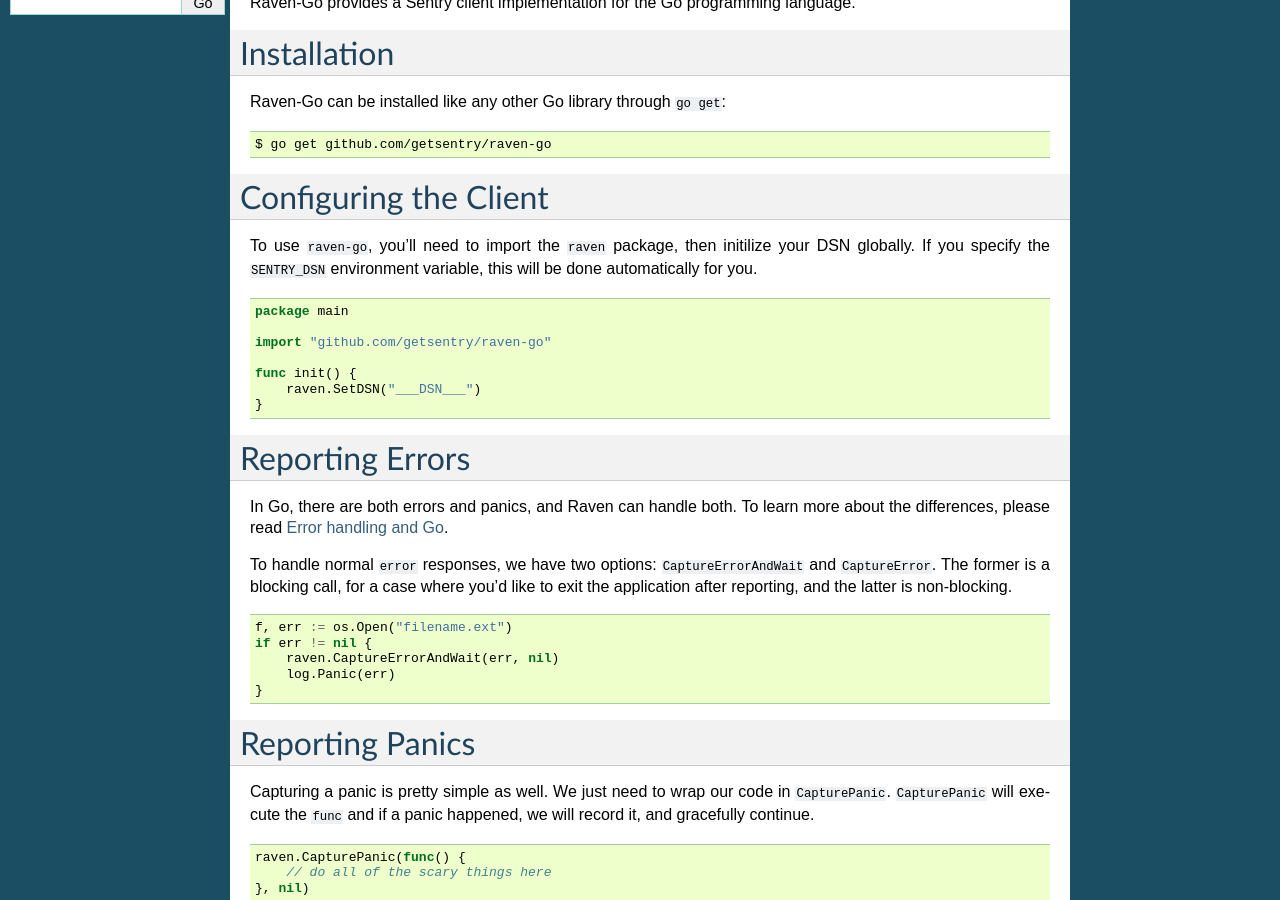
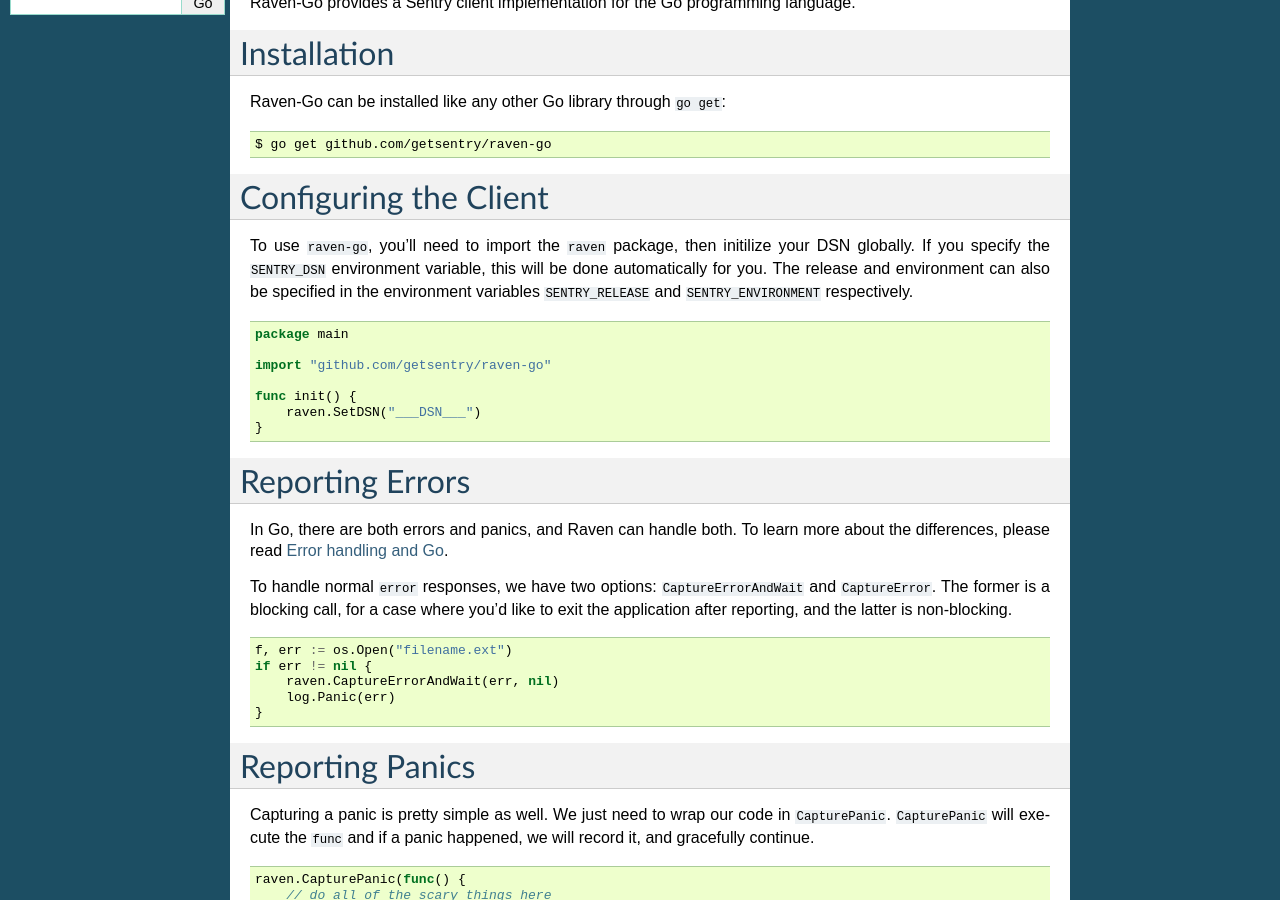
Before and after one commit to getsentry/raven-go, a Sphinx documentation site: the page built from docs/index.rst, in a window 1280 px wide and 900 px high, scrolled down 353 px. Built offline with Sphinx 7.4.7, drawn with Linux system fonts in a browser that asks for light colours.

Commit message:
Added support for SENTRY_RELEASE and SENTRY_ENVIRONMENT envvars. (#175)

```diff
--- a/docs/index.rst
+++ b/docs/index.rst
@@ -32,7 +32,8 @@
 
 To use ``raven-go``, you'll need to import the ``raven`` package, then initilize your
 DSN globally. If you specify the ``SENTRY_DSN`` environment variable, this will be
-done automatically for you.
+done automatically for you. The release and environment can also be specified in the
+environment variables ``SENTRY_RELEASE`` and ``SENTRY_ENVIRONMENT`` respectively.
 
 .. sourcecode:: go
 
--- a/docs/integrations/http.rst
+++ b/docs/integrations/http.rst
@@ -28,7 +28,8 @@
     }
 
 If you don't call ``SetDSN``, we will attempt to read it from your environment under the
-``SENTRY_DSN`` environment variable.
+``SENTRY_DSN`` environment variable. The release and environment will also be read from
+the environment variables ``SENTRY_RELEASE`` and ``SENTRY_ENVIRONMENT`` if set.
 
 Next, we need to wrap our ``http.Handler`` with our ``RecoveryHandler``:
 
```
Also changed, not shown: 1 other file.
